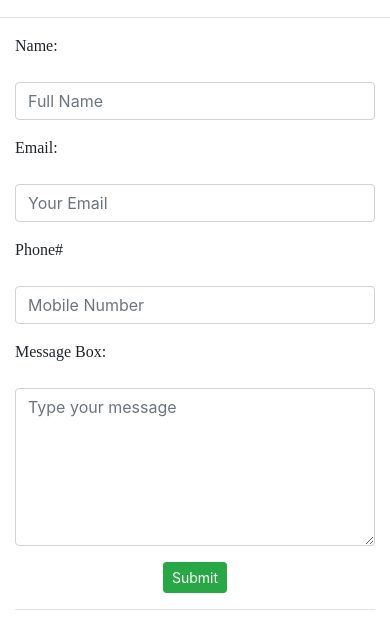
After one commit to waqarkaleemkhan/OnlineStore, a Django app: page /contact_us in a window 390 px wide. The commit adds this page. Shown: the part 601-1227 px from the top of the page. Run offline with Django 3.2, Linux system fonts and the light colour scheme; some libraries are stand-ins or nearby versions.

Commit message:
Contact Us page is added

```diff
--- /dev/null
+++ b/store/templates/store/contactus.html
@@ -0,0 +1,64 @@
+{%extends 'store/base.html'%}
+{%load static%}
+{%block content%}
+
+
+    <div class="col-lg-12">
+        <h4 class="text-center">Contact Us <br><small>Swat Cash and Carry</small></h4><br>
+        <!-- <iframe src="https://www.google.com/maps/embed?pb=!1m14!1m8!1m3!1d3320.916565658344!2d73.0215643!3d33.6593237!3m2!1i1024!2i768!4f13.1!3m3!1m2!1s0x38df95906a03cfff%3A0x2b2f1c1c99b676ce!2sInternational+Islamic+University+Islamabad!5e0!3m2!1sen!2suk!4v1524180722921" width="100%" height="200" frameborder="0" target="_blank" style="border:0" allowfullscreen></iframe> -->
+        <iframe src="https://www.google.com/maps/embed?pb=!1m18!1m12!1m3!1d3275.9625402678216!2d72.34255311519182!3d34.80688428040721!2m3!1f0!2f0!3f0!3m2!1i1024!2i768!4f13.1!3m3!1m2!1s0x38dc3df2312a0d1b%3A0x51477b4504f61aa1!2sMy%20swat%20whole%20sale%20cash%20and%20carry!5e0!3m2!1sen!2s!4v1610975719810!5m2!1sen!2s" width="100%" height="450" frameborder="0" style="border:0;" allowfullscreen></iframe>
+    </div>
+
+
+    <hr>
+
+<!-- Start of Form-->
+    <div class="container">
+        <div class="row ">
+            <div class="col-md-12">
+                <form class="form-horizontal" action="submit.php">
+
+                    <div class="form-group row">
+                        <div class="col-md-2"></div>
+                        <label class="col-md-1 control-label"><p style="font-family:bell-mt">Name:</p></label>
+                        <div class="col-md-6">
+                            <input type="text" name="name" class="form-control" placeholder="Full Name" required>
+                        </div>
+                    </div>
+
+                    <div class="form-group row">
+                        <div class="col-md-2"></div>
+                        <label class="col-md-1 control-label"><p style="font-family:bell-mt">Email:</p></label>
+                        <div class ="col-md-6">
+
+                            <input type="email" name="email" class="form-control" placeholder="Your Email" required>
+                        </div>
+                    </div>
+
+                    <div class="form-group row">
+                        <div class="col-md-2"></div>
+                        <label class="col-md-1 control-label"><p style="font-family:bell-mt">Phone#</p></label>
+                        <div class="col-md-6">
+
+                            <input  type="number" name="phoneno" class="form-control" placeholder="Mobile Number" required>
+                        </div>
+                    </div>
+
+
+                    <div class="form-group row">
+                        <div class="col-md-2"></div>
+                        <label class="col-md-1 control-label"><p style="font-family:bell-mt">Message Box:</p></label>
+                        <div class="col-md-6">
+                            <textarea class="form-control" name="message" rows="6" id="comment" placeholder="Type your message" required></textarea>
+                        </div>
+                    </div>
+                    <div class="col-md-12 text-center">
+                        <button type="button" class="btn btn-sm btn-success">Submit</button>
+
+                    </div>
+                </form>
+                <hr>
+            </div>
+        </div>
+    </div>
+{%endblock%}
--- a/store/templates/store/navbar.html
+++ b/store/templates/store/navbar.html
@@ -23,7 +23,7 @@
         </div>
       </li>
       <li class="nav-item">
-        <a class="nav-link disabled" href="#">Disabled</a>
+        <a class="nav-link" href="{%url 'contact_us'%}">Contact Us</a>
       </li>
 
     </ul>
--- a/store/urls.py
+++ b/store/urls.py
@@ -3,6 +3,7 @@ from store.middlewares.authmiddleware import auth_middleware
 
 from . import views
 from .views import home,login,signup
+from .views.home import contact_us
 from .views.login import logout_user
 from .views.cart_page import Cart
 from .views.checkout import Checkout
@@ -15,4 +16,5 @@ urlpatterns=[
 	path('cart_page',Cart.as_view(),name='cart_page'),
 	path('check_out',Checkout.as_view(),name="check_out"),
 	path('orders_page',auth_middleware(Orders.as_view()),name="order_page"), #here we can use the middleware also
+	path('contact_us',contact_us,name='contact_us')
 ]
--- a/store/views/home.py
+++ b/store/views/home.py
@@ -50,3 +50,8 @@ class Home(View):
 			return Products.objects.filter(category=category_id)
 		else:
 			return Products.objects.all()
+
+
+
+def contact_us(request):
+	return render(request,'store/contactus.html')
```
